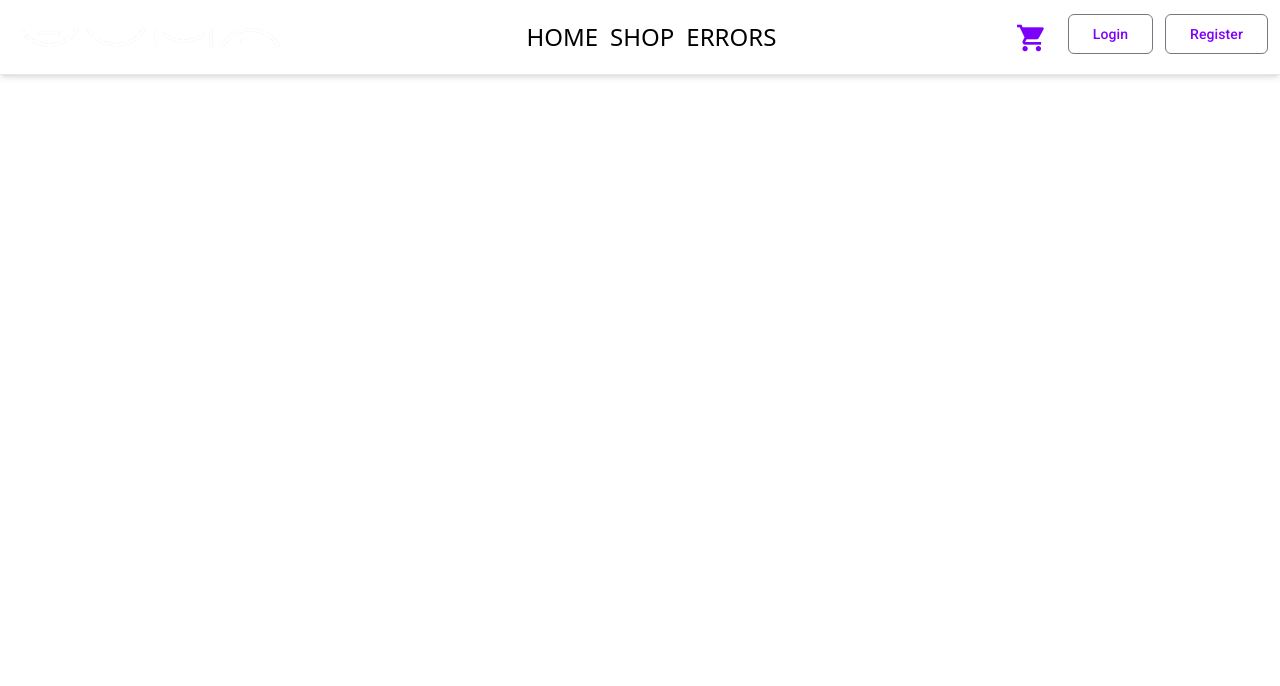
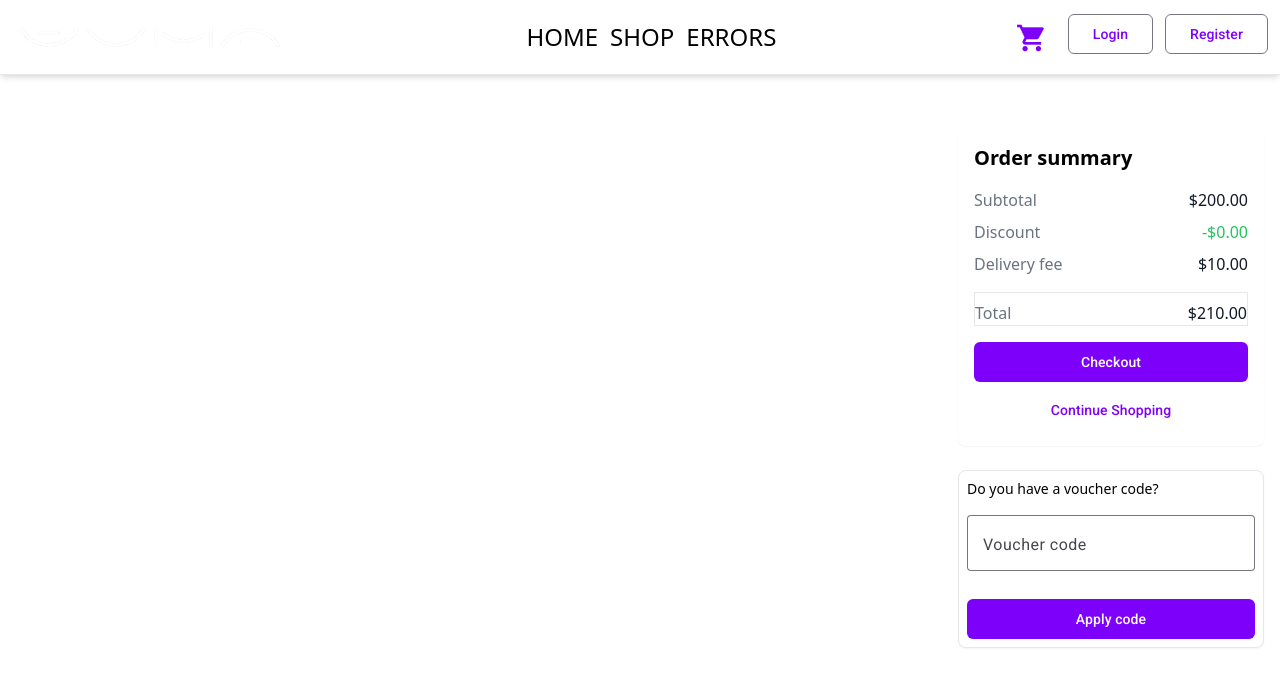
Before and after one commit to AntonOstap76/DUMA--E-commerce-store, an Angular app in the folder client/: page /cart in a window 1280 px wide. Shown: the top 686 px of the page. Built offline with nearby package versions, Linux system fonts and the light colour scheme.

Commit message:
order-summary component

```diff
--- a/client/src/app/features/cart/cart.component.html
+++ b/client/src/app/features/cart/cart.component.html
@@ -1,11 +1,16 @@
 <section>
     <div class="mx-auto max-w-screen-xl">
         <div class="flex w-full items-start gap-6 mt-32">
-            <div class="w-full">
+            <div class="w-3/4">
                 @for (item of cartService.cart()?.items; track item.productId) {
                     <app-cart-item [item]="item"></app-cart-item>
                 }
             </div>
+
+            <div class="w-1/4">
+                <app-order-summary></app-order-summary>
+            </div>
+
         </div>
     </div>
 </section>
--- a/client/src/app/features/cart/cart.component.ts
+++ b/client/src/app/features/cart/cart.component.ts
@@ -1,11 +1,15 @@
 import { Component, inject } from '@angular/core';
 import { CartService } from '../../core/services/cart.service';
 import { CartItemComponent } from "./cart-item/cart-item.component";
+import { OrderSummaryComponent } from '../../shared/components/order-summary/order-summary.component';
 
 @Component({
   selector: 'app-cart',
   standalone: true,
-  imports: [CartItemComponent],
+  imports: [
+    CartItemComponent,
+    OrderSummaryComponent
+  ],
   templateUrl: './cart.component.html',
   styleUrl: './cart.component.scss'
 })
--- /dev/null
+++ b/client/src/app/shared/components/order-summary/order-summary.component.html
@@ -0,0 +1,52 @@
+<div class="mx-auto max-w-4xl flex-1 space-y-6 w-full">
+
+    <div class="space-y-4 rounded-lg border-gray-200 p-4 bg-white shadow-sm">
+        <p class="text-xl font-semibold"> Order summary</p>
+
+        <div class="space-y-4">
+            <div class="space-y-2">
+                <dl class="flex items-center justify-between gap-4">
+                    <dt class="font-medium text-gray-500">Subtotal</dt>
+                    <dd class="font-medium text-gray-900">$200.00</dd>
+                </dl>
+                <dl class="flex items-center justify-between gap-4">
+                    <dt class="font-medium text-gray-500">Discount</dt>
+                    <dd class="font-medium text-green-500">-$0.00</dd>
+                </dl>
+                <dl class="flex items-center justify-between gap-4">
+                    <dt class="font-medium text-gray-500">Delivery fee</dt>
+                    <dd class="font-medium text-gray-900">$10.00</dd>
+                </dl>
+
+            </div>
+            <dl class="flex items-center justify-between gap-4 border border-t border-gray-200 pt-2">
+                <dt class="font-medium text-gray-500">Total</dt>
+                <dd class="font-medium text-gray-900">$210.00</dd>
+            </dl>
+        </div>
+
+        <div class="flex flex-col gap-2">
+
+            <button routerLink="/chekout" mat-flat-button>Checkout</button>
+            <button routerLink="/shop" mat-button>Continue Shopping</button>
+
+        </div>
+
+    </div>
+
+    <div class="space-y-4 rounded-lg border border-gray-200 bg-white shadow-sm">
+        <form class="space-y-2 flex flex-col p-2 ">
+            <label class="mb-2 text-sm font-medium">
+                Do you have a voucher code?
+            </label>
+            <mat-form-field appearance="outline">
+                <mat-label>Voucher code</mat-label>
+                <input type="text" matInput>
+            </mat-form-field>
+
+            <button mat-flat-button>Apply code</button>
+
+        </form>
+    </div>
+
+</div>
--- /dev/null
+++ b/client/src/app/shared/components/order-summary/order-summary.component.ts
@@ -0,0 +1,20 @@
+import { Component } from '@angular/core';
+import { MatButton } from '@angular/material/button';
+import { MatFormField, MatLabel } from '@angular/material/form-field';
+import { MatInput } from '@angular/material/input';
+import { RouterLink } from '@angular/router';
+
+@Component({
+  selector: 'app-order-summary',
+  standalone: true,
+  imports: [
+    MatButton,
+    RouterLink,
+    MatFormField, MatLabel, MatInput
+  ],
+  templateUrl: './order-summary.component.html',
+  styleUrl: './order-summary.component.scss'
+})
+export class OrderSummaryComponent {
+
+}
```
Also changed, not shown: client/src/app/shared/components/order-summary/order-summary.component.scss (added).
